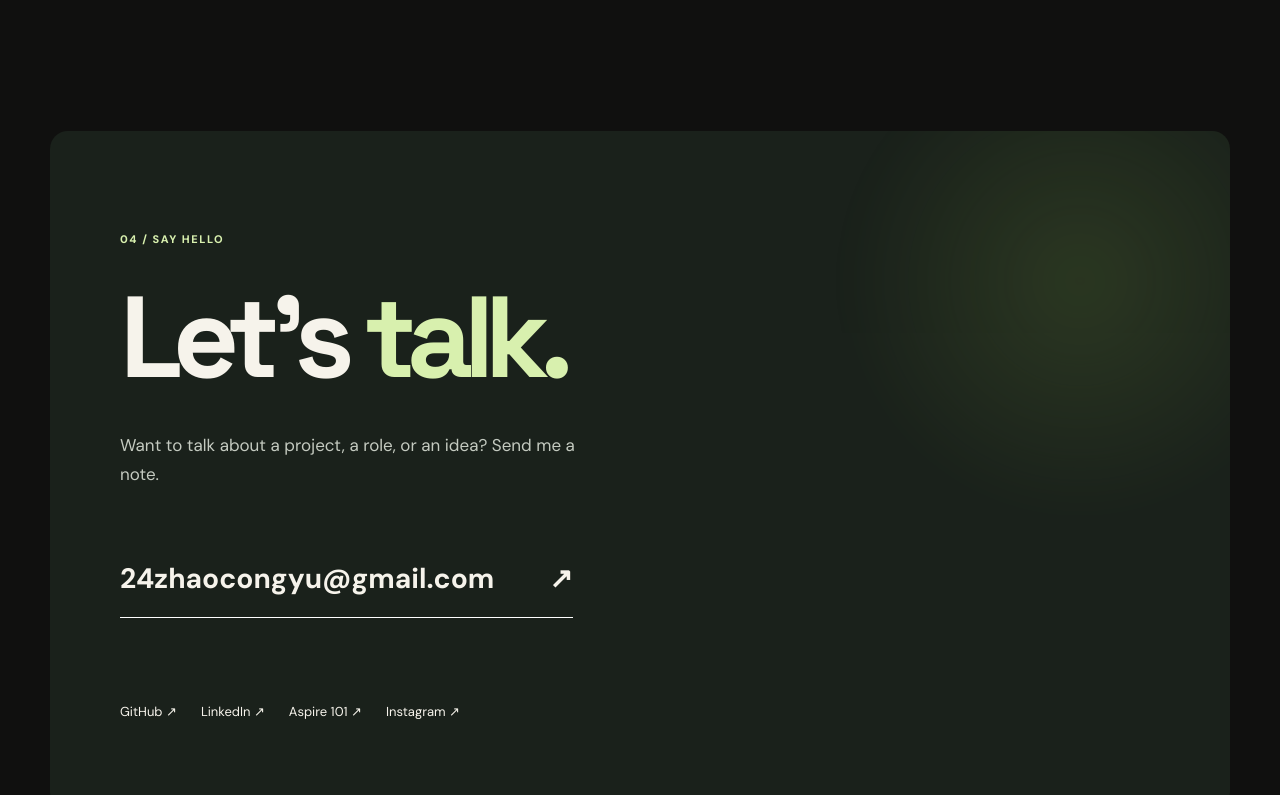
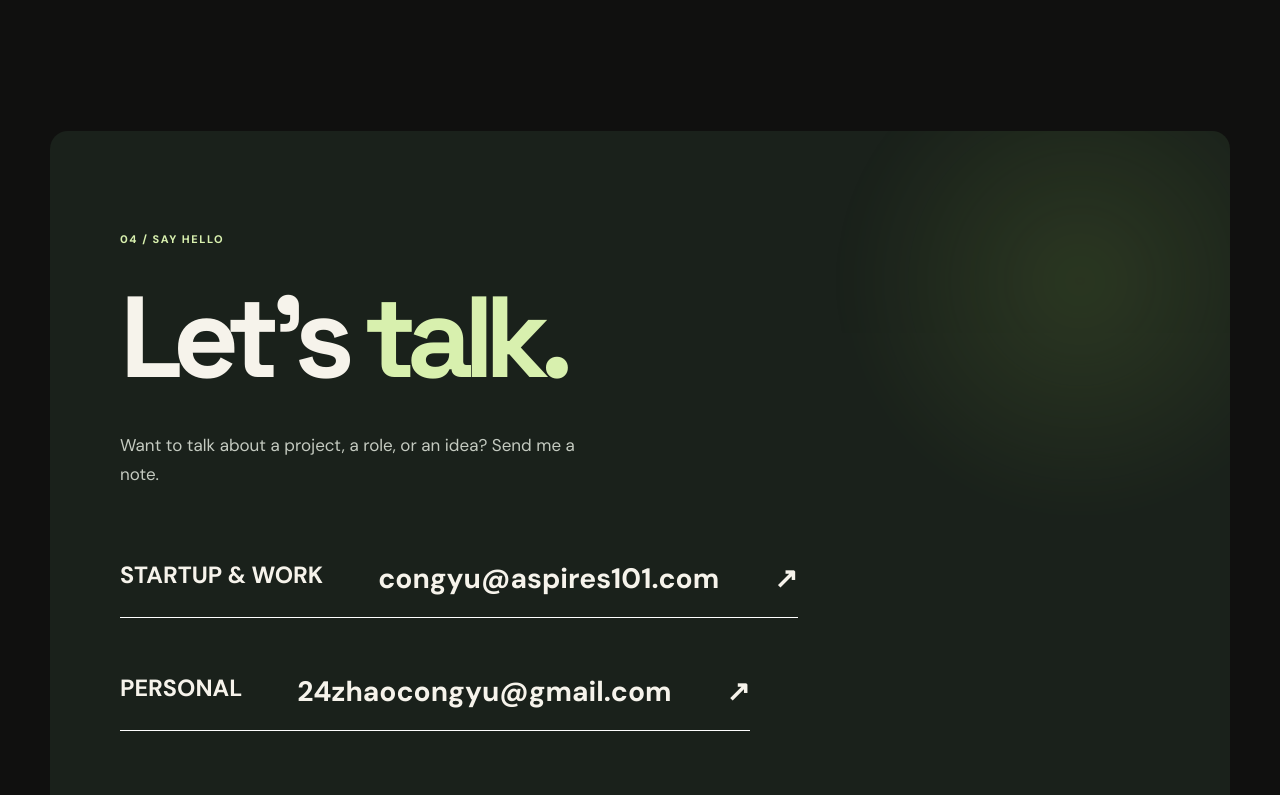
Before and after one commit to skrgulang/congyuzhao-portfolio, a Next.js app: page / in a window 1280 px wide. Shown: the part 6780-7575 px from the top of the page. Built offline with nearby package versions, Linux system fonts and the light colour scheme.

Commit message:
Add Aspire 101 business email and personal email to contact section

```diff
--- a/app/page.js
+++ b/app/page.js
@@ -37,7 +37,7 @@ export default function Home(){
  return <main className="newSite" id="top">
   <div ref={progressRef} className="readingProgress" aria-hidden="true" style={{transform:'scaleX(0)'}}/>
   <a className="skipLink" href="#work">Skip to projects</a>
-  <header className="newNav frame"><a href="#top" className="newLogo" aria-label="Home">CZ<span className="logoDot">.</span></a><nav id="main-navigation" aria-label="Main navigation" className={'newNavLinks '+(menu?'open':'')}><a onClick={()=>setMenu(false)} href="/projects">Projects</a><a onClick={()=>setMenu(false)} href="#links">Links</a><a onClick={()=>setMenu(false)} href="#about">About</a><a onClick={()=>setMenu(false)} href="#experience">Experience</a><a onClick={()=>setMenu(false)} href="#contact">Contact</a></nav><a className="navContact" href="mailto:24zhaocongyu@gmail.com">Let's talk <span>↗</span></a><button className="menuToggle" onClick={()=>setMenu(!menu)} aria-label="Toggle navigation" aria-controls="main-navigation" aria-expanded={menu}>☰</button></header>
+  <header className="newNav frame"><a href="#top" className="newLogo" aria-label="Home">CZ<span className="logoDot">.</span></a><nav id="main-navigation" aria-label="Main navigation" className={'newNavLinks '+(menu?'open':'')}><a onClick={()=>setMenu(false)} href="/projects">Projects</a><a onClick={()=>setMenu(false)} href="#links">Links</a><a onClick={()=>setMenu(false)} href="#about">About</a><a onClick={()=>setMenu(false)} href="#experience">Experience</a><a onClick={()=>setMenu(false)} href="#contact">Contact</a></nav><a className="navContact" href="mailto:congyu@aspires101.com">Let's talk <span>↗</span></a><button className="menuToggle" onClick={()=>setMenu(!menu)} aria-label="Toggle navigation" aria-controls="main-navigation" aria-expanded={menu}>☰</button></header>
   <section className="newHero frame">
     <div className="heroNoise" aria-hidden="true"/>
     <div className="heroIntro">
@@ -62,7 +62,7 @@ export default function Home(){
   <section className="projectLinks frame reveal-on-scroll" id="links"><div><p className="newEyebrow">LINKS</p><h2>Find me <em>elsewhere.</em></h2></div><div className="outboundLinks"><a href="https://www.aspires101.com/" target="_blank" rel="noopener noreferrer"><span>Aspire 101</span><strong>Live product ↗</strong></a><a href="https://github.com/skrgulang" target="_blank" rel="noopener noreferrer"><span>GitHub</span><strong>Repositories ↗</strong></a><a href="https://www.linkedin.com/in/congyu-zhao-5226b52b1/" target="_blank" rel="noopener noreferrer"><span>LinkedIn</span><strong>Experience & updates ↗</strong></a><a href="https://www.instagram.com/congyu_zhao/" target="_blank" rel="noopener noreferrer"><span>Instagram</span><strong>Personal updates ↗</strong></a><a href="mailto:24zhaocongyu@gmail.com"><span>Email</span><strong>Get in touch ↗</strong></a></div></section>
   <section className="newAbout frame reveal-on-scroll" id="about"><div><p className="newEyebrow">02 / ABOUT</p><h2>A little<br/><em>about me.</em></h2><figure className="aboutPortrait"><img src="/images/hero-recovered.jpg" width="960" height="1200" alt="Congyu Zhao photographed near the coast" loading="lazy"/><figcaption>From my personal photo archive</figcaption></figure></div><div className="aboutRight"><p>I'm studying at <strong>Purdue University</strong>. I founded <strong>Aspire 101</strong> under Cloudora Labs and co-founded the game studio <strong>3AM</strong>.</p><p>Most days I'm working on product decisions, React and Supabase code, or a Unity scene. I like switching between the technical details and the experience someone has using what I build.</p><div className="capabilities"><div><span>BUILD</span>Next.js · React Native · Supabase · Stripe</div><div><span>CREATE</span>Unity · C# · 3D environments · Game systems</div><div><span>EXPLORE</span>Product thinking · UX · Visual storytelling</div></div></div></section>
   <section className="newExperience frame reveal-on-scroll" id="experience"><div className="sectionTop"><div><p className="newEyebrow">03 / JOURNEY</p><h2>Experience<em>.</em></h2></div><p className="sectionAside">Work and experience outside class.</p></div><div className="timeline">{experience.map(x=><div className="timelineRow" key={x.role}><span className="timelineYear">{x.year}</span><div><h3>{x.role}</h3><strong>{x.org}</strong><p>{x.detail}</p></div><span className="timelineArrow">↗</span></div>)}</div></section>
-  <section className="newContact frame reveal-on-scroll" id="contact"><div className="contactGlow" aria-hidden="true"/><p className="newEyebrow">04 / SAY HELLO</p><h2>Let's <em>talk.</em></h2><p>Want to talk about a project, a role, or an idea? Send me a note.</p><a className="contactEmail" href="mailto:24zhaocongyu@gmail.com">24zhaocongyu@gmail.com <span>↗</span></a><div className="contactSocial"><a href="https://github.com/skrgulang" target="_blank" rel="noreferrer">GitHub ↗</a><a href="https://www.linkedin.com/in/congyu-zhao-5226b52b1/" target="_blank" rel="noreferrer">LinkedIn ↗</a><a href="https://www.aspires101.com/" target="_blank" rel="noreferrer">Aspire 101 ↗</a><a href="https://www.instagram.com/congyu_zhao/" target="_blank" rel="noopener noreferrer">Instagram ↗</a></div></section>
+  <section className="newContact frame reveal-on-scroll" id="contact"><div className="contactGlow" aria-hidden="true"/><p className="newEyebrow">04 / SAY HELLO</p><h2>Let's <em>talk.</em></h2><p>Want to talk about a project, a role, or an idea? Send me a note.</p><div className="contactEmailGroup"><a className="contactEmail contactEmailPrimary" href="mailto:congyu@aspires101.com"><small>STARTUP & WORK</small><span>congyu@aspires101.com</span><strong aria-hidden="true">↗</strong></a><a className="contactEmail contactEmailSecondary" href="mailto:24zhaocongyu@gmail.com"><small>PERSONAL</small><span>24zhaocongyu@gmail.com</span><strong aria-hidden="true">↗</strong></a></div><div className="contactSocial"><a href="https://github.com/skrgulang" target="_blank" rel="noreferrer">GitHub ↗</a><a href="https://www.linkedin.com/in/congyu-zhao-5226b52b1/" target="_blank" rel="noreferrer">LinkedIn ↗</a><a href="https://www.aspires101.com/" target="_blank" rel="noreferrer">Aspire 101 ↗</a><a href="https://www.instagram.com/congyu_zhao/" target="_blank" rel="noopener noreferrer">Instagram ↗</a></div></section>
   <footer className="newFooter frame"><span>© 2026 CONGYU ZHAO</span><span>PURDUE · 2026</span><a href="#top">BACK TO TOP ↑</a></footer>
  </main>;
 }
```
